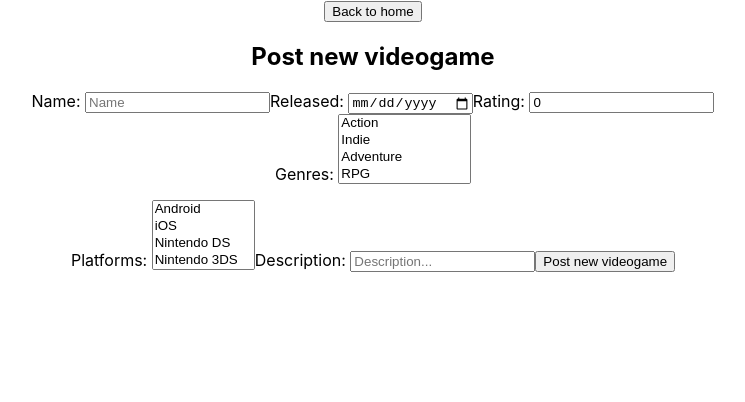
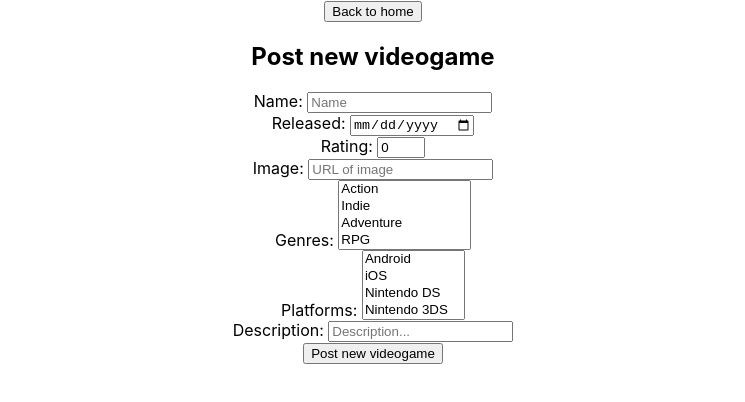
Before and after one commit to Nelnico08/videogames, a React (Create React App) app in the folder client/: page /videogame/create in a window 1280 px wide. Shown: the top 402 px of the page, without its empty margins (267-1012 px from the left). Built offline with nearby package versions, Linux system fonts and the light colour scheme.

Commit message:
Form done, with validations included

```diff
--- a/client/src/Components/CreateGame.jsx
+++ b/client/src/Components/CreateGame.jsx
@@ -2,101 +2,137 @@ import React, { useState } from 'react';
 import { useDispatch } from 'react-redux';
 import { Link, useHistory } from 'react-router-dom';
 import { createNewGame } from '../Redux/actions';
-import { all_genres, all_platforms } from '../Genres_Platforms/GenresPlatforms';
+import validation from '../Validations/Validations';
+import Name from './Form/Name';
+import Genres from './Form/Genres';
+import Platforms from './Form/Platforms';
+import Released from './Form/Released';
+import Rating from './Form/Rating';
+import Description from './Form/Description';
+import Image from './Form/Image';
 // import style from '../Styles/CreateGame.css';
 
 export default function CreateGame() {
-  const [newVideogame, setNewVideogame] = useState({
+  const [errors, setErrors] = useState({});
+  const state = {
     name: '',
     released: '',
     rating: 0,
+    image: '',
     genres: [],
     platforms: [],
     description: '',
-  });
+  };
+  const [newVideogame, setNewVideogame] = useState(state);
+
   const dispatch = useDispatch();
   const history = useHistory();
 
   const handleOnChange = (e) => {
     e.preventDefault();
-    setNewVideogame({ name: e.target.value });
+    let gameState;
+    //transformo las primeras letras de cada palabra en mayusculas
+    if (e.target.name === 'name') {
+      let videogameName = e.target.value;
+      videogameName = videogameName
+        .toLowerCase()
+        .split(' ')
+        .map((word) => word.charAt(0).toUpperCase() + word.slice(1))
+        .join(' ');
+
+      setNewVideogame((prev) => {
+        gameState = {
+          ...prev,
+          name: videogameName,
+        };
+        setErrors(validation(gameState));
+        return gameState;
+      });
+      //permito valores multiples para generos y plataformas
+    } else if (e.target.name === 'genres' || e.target.name === 'platforms') {
+      if (newVideogame[e.target.name].includes(e.target.value)) {
+        setNewVideogame((prev) => {
+          gameState = {
+            ...prev,
+            [e.target.name]: newVideogame[e.target.name].filter(
+              (elem) => elem !== e.target.value
+            ),
+          };
+          setErrors(validation(gameState));
+          return gameState;
+        });
+      } else {
+        setNewVideogame((prev) => {
+          gameState = {
+            ...prev,
+            [e.target.name]: [...newVideogame[e.target.name], e.target.value],
+          };
+          setErrors(validation(gameState));
+          return gameState;
+        });
+      }
+    } else {
+      setNewVideogame((prev) => {
+        gameState = {
+          ...prev,
+          [e.target.name]: e.target.value,
+        };
+        setErrors(validation(gameState));
+        return gameState;
+      });
+    }
   };
 
+  const handleOnSubmit = (e) => {
+    e.preventDefault();
+    if (Object.keys(errors).length !== 0 || newVideogame === state) {
+      alert('Some inputs are missing');
+    } else {
+      // dispatch(createNewGame(newVideogame));
+      setNewVideogame(state);
+      history.push('/home');
+    }
+  };
+
+  console.log(errors);
   return (
     <div>
       <Link to="/home">
         <button>Back to home</button>
       </Link>
-      <form
-        onSubmit={(e) => {
-          e.preventDefault();
-          // dispatch(createNewGame(newVideogame));
-          history.push('/home');
-        }}
-      >
+      <form onSubmit={(e) => handleOnSubmit(e)}>
         <h2>Post new videogame</h2>
-        <label>Name: </label>
-        <input
-          type="text"
-          name="name"
-          placeholder="Name"
-          value={newVideogame.name}
-          onChange={handleOnChange}
+        <Name
+          name={newVideogame.name}
+          handleOnChange={handleOnChange}
+          error={errors.name}
         />
-        <label>Released: </label>
-        <input
-          type="date"
-          name="released"
-          value={newVideogame.released}
-          onChange={handleOnChange}
+        <Released
+          released={newVideogame.released}
+          handleOnChange={handleOnChange}
         />
-        <label>Rating: </label>
-        <input
-          type="number"
-          placeholder="between 1-5"
-          name="rating"
-          value={newVideogame.rating}
-          onChange={handleOnChange}
+        <Rating rating={newVideogame.rating} handleOnChange={handleOnChange} />
+        <Image
+          image={newVideogame.image}
+          handleOnChange={handleOnChange}
+          error={errors.image}
         />
         <div>
-          <label>Genres: </label>
-          {/*select con 19 opciones de generos */}
-          <select
-            multiple
-            name="genres"
-            value={newVideogame.genres}
-            onChange={handleOnChange}
-          >
-            {all_genres.map((genre) => (
-              <option value={genre}>{genre}</option>
-            ))}
-          </select>
-          <ul>
-            {newVideogame.genres?.map((genre) => (
-              <li>{genre}</li>
-            ))}
-          </ul>
+          <Genres
+            genres={newVideogame.genres}
+            handleOnChange={handleOnChange}
+            error={errors.genres}
+          />
         </div>
-
-        <label>Platforms: </label>
-        {/*select con 12 opciones de plataformas */}
-        <select
-          multiple
-          name="platforms"
-          value={newVideogame.platforms}
-          onChange={handleOnChange}
-        >
-          {all_platforms.map((platform) => (
-            <option value={platform}>{platform}</option>
-          ))}
-        </select>
-        <label>Description: </label>
-        <input
-          type="text"
-          placeholder="Description..."
-          name="description"
-          value={newVideogame.description}
-          onChange={handleOnChange}
+        <Platforms
+          platforms={newVideogame.platforms}
+          handleOnChange={handleOnChange}
+          error={errors.platforms}
+        />
+        <Description
+          description={newVideogame.description}
+          handleOnChange={handleOnChange}
+          error={errors.description}
         />
         <button type="submit">Post new videogame</button>
       </form>
--- /dev/null
+++ b/client/src/Components/Form/Description.jsx
@@ -0,0 +1,18 @@
+import React from 'react';
+
+export default function Description({ description, handleOnChange, error }) {
+  return (
+    <div>
+      <label>Description: </label>
+      <input
+        type="text"
+        placeholder="Description..."
+        name="description"
+        value={description}
+        onChange={handleOnChange}
+        maxLength={255}
+      />
+      {error && <span>{error}</span>}
+    </div>
+  );
+}
--- /dev/null
+++ b/client/src/Components/Form/Genres.jsx
@@ -0,0 +1,24 @@
+import React from 'react';
+import { all_genres } from '../../Genres_Platforms/GenresPlatforms';
+
+export default function Genres({ genres, handleOnChange, error }) {
+  return (
+    <div>
+      <label>Genres: </label>
+      {/*select con 19 opciones de generos */}
+      <select
+        multiple={true}
+        name="genres"
+        value={genres}
+        onChange={handleOnChange}
+      >
+        {all_genres.map((genre) => (
+          <option key={genre} value={genre}>
+            {genre}
+          </option>
+        ))}
+      </select>
+      {error && <span>{error}</span>}
+    </div>
+  );
+}
--- /dev/null
+++ b/client/src/Components/Form/Image.jsx
@@ -0,0 +1,17 @@
+import React from 'react';
+
+export default function Image({ image, handleOnChange, error }) {
+  return (
+    <div>
+      <label>Image: </label>
+      <input
+        type="text"
+        name="image"
+        value={image}
+        onChange={handleOnChange}
+        placeholder="URL of image"
+      />
+      {error && <span>{error}</span>}
+    </div>
+  );
+}
--- /dev/null
+++ b/client/src/Components/Form/Name.jsx
@@ -0,0 +1,17 @@
+import React from 'react';
+
+export default function Name({ name, handleOnChange, error }) {
+  return (
+    <div>
+      <label>Name: </label>
+      <input
+        type="text"
+        name="name"
+        placeholder="Name"
+        value={name}
+        onChange={handleOnChange}
+      />
+      {error && <span>{error}</span>}
+    </div>
+  );
+}
--- /dev/null
+++ b/client/src/Components/Form/Platforms.jsx
@@ -0,0 +1,24 @@
+import React from 'react';
+import { all_platforms } from '../../Genres_Platforms/GenresPlatforms';
+
+export default function Platforms({ platforms, handleOnChange, error }) {
+  return (
+    <div>
+      <label>Platforms: </label>
+      {/*select con 12 opciones de plataformas */}
+      <select
+        multiple
+        name="platforms"
+        value={platforms}
+        onChange={handleOnChange}
+      >
+        {all_platforms.map((platform) => (
+          <option key={platform} value={platform}>
+            {platform}
+          </option>
+        ))}
+      </select>
+      {error && <span>{error}</span>}
+    </div>
+  );
+}
--- /dev/null
+++ b/client/src/Components/Form/Rating.jsx
@@ -0,0 +1,18 @@
+import React from 'react';
+
+export default function Rating({ rating, handleOnChange }) {
+  return (
+    <div>
+      <label>Rating: </label>
+      <input
+        type="number"
+        min={0.0}
+        max={5.0}
+        placeholder="between 1-5"
+        name="rating"
+        value={rating}
+        onChange={handleOnChange}
+      />
+    </div>
+  );
+}
--- /dev/null
+++ b/client/src/Components/Form/Released.jsx
@@ -0,0 +1,15 @@
+import React from 'react';
+
+export default function Released({ released, handleOnChange }) {
+  return (
+    <div>
+      <label>Released: </label>
+      <input
+        type="date"
+        name="released"
+        value={released}
+        onChange={handleOnChange}
+      />
+    </div>
+  );
+}
--- a/client/src/Components/NavBar.jsx
+++ b/client/src/Components/NavBar.jsx
@@ -1,4 +1,4 @@
-import React, { useState } from 'react';
+import React from 'react';
 import { Link } from 'react-router-dom';
 import { all_genres } from '../Genres_Platforms/GenresPlatforms';
 import SearchBar from './SearchBar';
@@ -21,7 +21,9 @@ export default function NavBar({
         <select onChange={(e) => genreHandler(e)}>
           <option value="All Genres">All Genres</option>
           {all_genres.map((genre) => (
-            <option value={genre}>{genre}</option>
+            <option key={genre} value={genre}>
+              {genre}
+            </option>
           ))}
         </select>
         {/*select con 3 options */}
--- /dev/null
+++ b/client/src/Validations/Validations.js
@@ -0,0 +1,32 @@
+const urlRegex =
+  /^https?:\/\/(?:www\.)?[-a-zA-Z0-9@:%._\+~#=]{1,256}\.[a-zA-Z0-9()]{1,6}\b(?:[-a-zA-Z0-9()@:%_\+.~#?&\/=]*)$/;
+
+export default function validation(input) {
+  let errors = {};
+  if (input.name === '') {
+    errors.name = 'Name is required';
+  } else if (!/^[a-zA-Z]+$/.test(input.name)) {
+    errors.name = 'Name must start with a letter';
+  }
+  if (!input.released) {
+    errors.released = 'A date of videogame released is required';
+  }
+  if (!input.genres.length) {
+    errors.genres = 'At least one genre must be selected';
+  }
+  if (!input.image) {
+    errors.image = 'Image is required';
+  } else if (!urlRegex.test(input.image)) {
+    errors.image = 'invalid url';
+  }
+  if (!input.platforms.length) {
+    errors.platforms = 'At least one platform must be selected';
+  }
+  if (!input.description) {
+    errors.description = 'A description of videogame is required';
+  } else if (input.description.length < 30) {
+    errors.description = 'At least 30 characteres are required';
+  }
+
+  return errors;
+}
```
